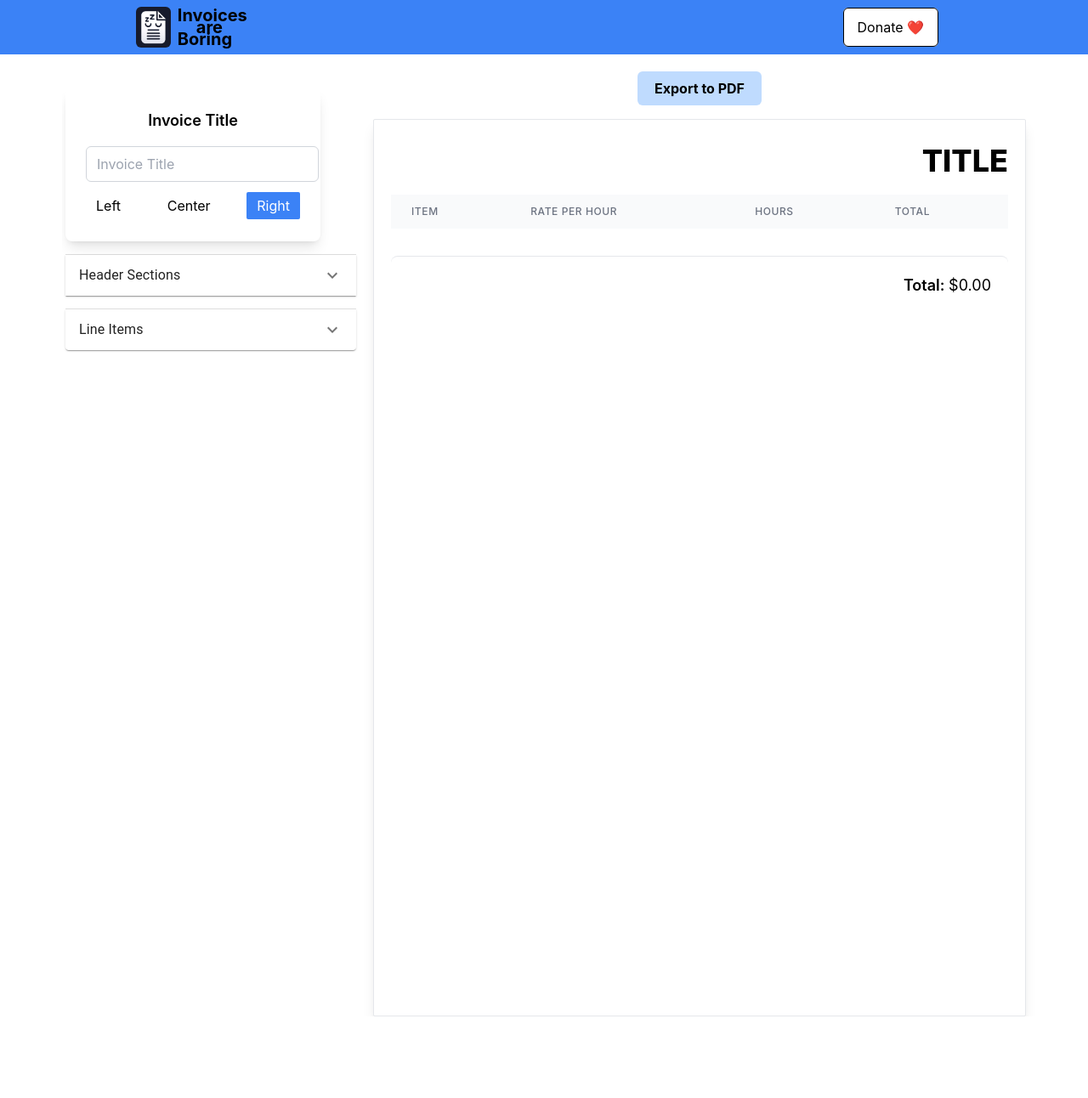
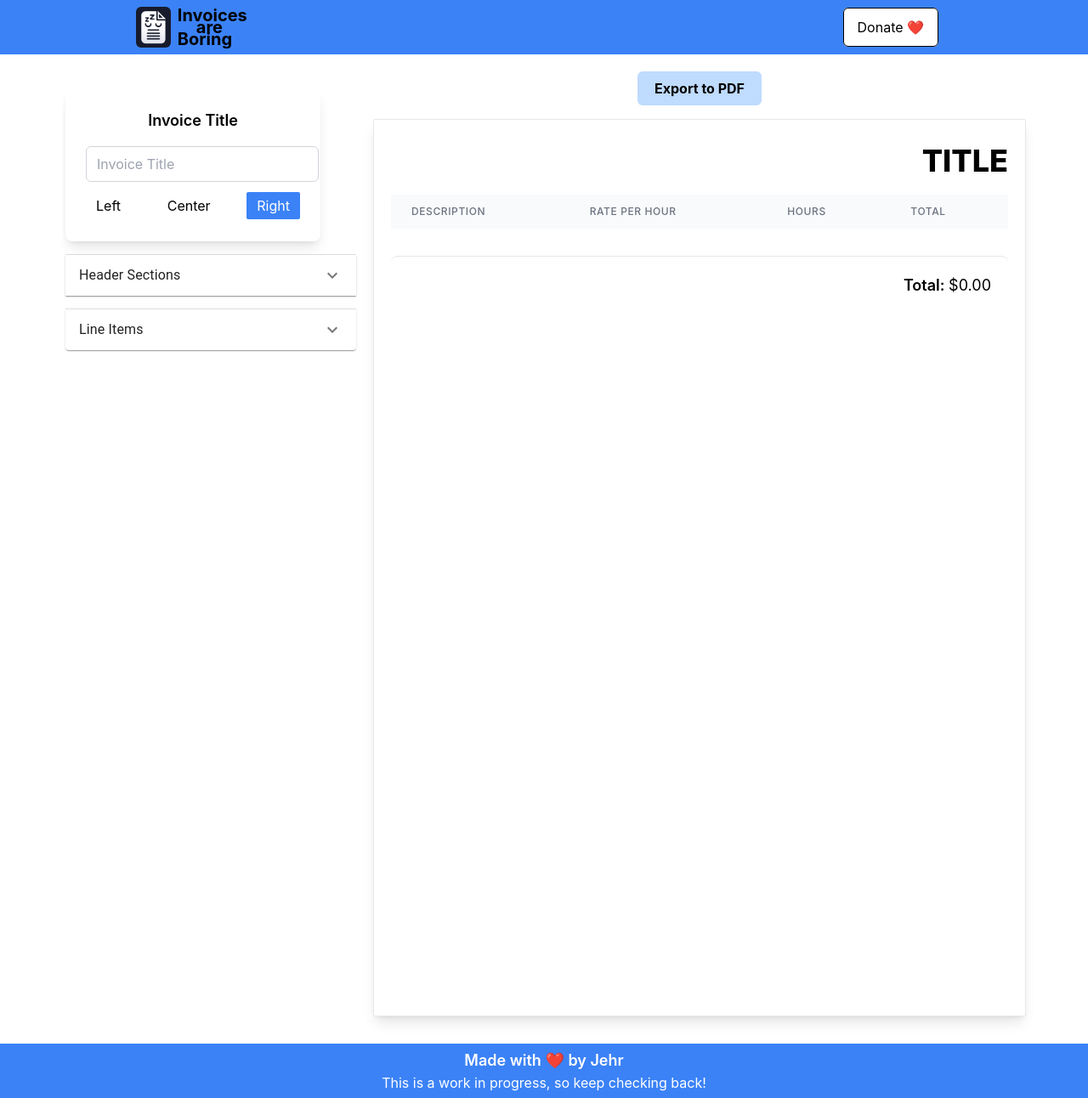
Before and after one commit to HalcyonVagabond/invoices-are-boring, a React (Create React App) app: page / in a window 1280 px wide. Shown: the whole page at 85% size. Before the commit the page ends 1196 px from the top, so only its background shows below. Built offline with nearby package versions, Linux system fonts and the light colour scheme.

Commit message:
Footer and fixes

```diff
--- a/src/App.js
+++ b/src/App.js
@@ -5,7 +5,8 @@ import { ToastContainer } from 'react-toastify';
 import 'react-toastify/dist/ReactToastify.css';
 import InvoiceInputsMenu from './components/InvoiceInputs/InvoiceInputsMenu';
 import { InvoiceProvider } from './context/InvoiceContext'; // Import the provider
-import NavBar from './components/NavBar';
+import NavBar from './components/Navigation/NavBar';
+import Footer from './components/Navigation/Footer';
 
 function App() {
   return (
@@ -27,6 +28,7 @@ function App() {
           pauseOnHover
         />
       </div>
+      <Footer />
     </InvoiceProvider>
   );
 }
--- a/src/components/Invoice/InvoiceBody.js
+++ b/src/components/Invoice/InvoiceBody.js
@@ -6,12 +6,12 @@ const InvoiceBody = () => {
   const { invoiceItems } = useContext(InvoiceContext);
 
   return (
-    <div className="overflow-x-auto overflow-visible">
+    <div className="">
       <table className="min-w-full bg-white divide-y divide-gray-300">
         <thead className="bg-gray-50">
           <tr>
             <th className="px-6 py-3 text-left text-xs font-medium text-gray-500 uppercase tracking-wider">
-              Item
+              Description
             </th>
             <th className="px-6 py-3 text-left text-xs font-medium text-gray-500 uppercase tracking-wider">
               Rate per Hour
--- a/src/components/Invoice/LineItem.js
+++ b/src/components/Invoice/LineItem.js
@@ -4,7 +4,7 @@ const LineItem = ({ item, index }) => {
 
   return (
     <tr className="hover:bg-gray-50 relative group">
-      <td className="px-6 py-4 whitespace-nowrap text-sm text-left max-w-[400px] min-w-[200px] overflow-x-hidden">
+      <td className="px-6 py-4 whitespace-nowrap text-sm text-left max-w-[350px] min-w-[200px] overflow-x-hidden">
         <h4 className='text-black font-semibold'>{item.title}</h4>
         <pre className='text-gray-800 max-w-[380px] text-wrap'>{item.description}</pre>
       </td>
--- /dev/null
+++ b/src/components/Navigation/Footer.js
@@ -0,0 +1,14 @@
+import React from 'react';
+
+const Footer = () => {
+    return (
+        <footer className="mt-8 w-screen h-16 bg-blue-500">
+            <div className="flex flex-col justify-center items-center h-full">
+                <span className="text-white font-semibold text-lg">Made with ❤️ by Jehr</span>
+                <span className="text-white text-md">This is a work in progress, so keep checking back!</span>
+            </div>
+        </footer>
+    );
+};
+
+export default Footer;
--- a/src/components/NavBar.js
+++ b/src/components/Navigation/NavBar.js
@@ -1,5 +1,5 @@
 import React from 'react';
-import logo from '../assets/images/invoices-are-boring-logo-1.png'
+import logo from '../../assets/images/invoices-are-boring-logo-1.png'
 
 const NavBar = () => {
     return (
```
